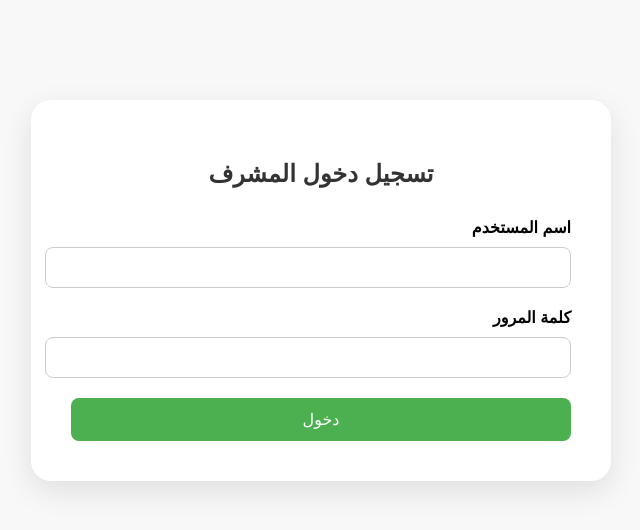
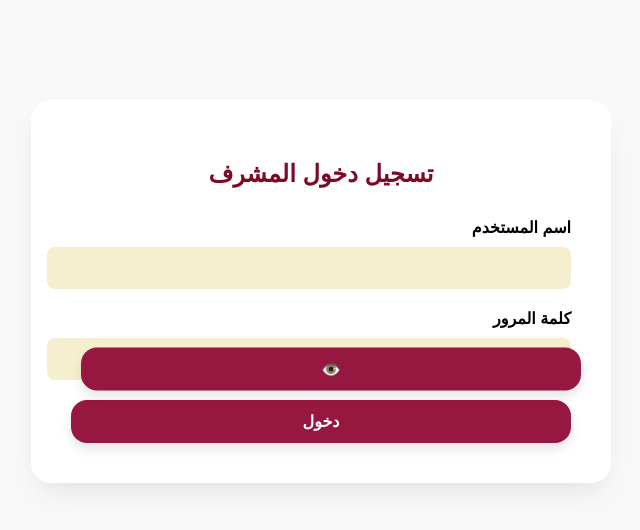
Before and after one commit to daisyda/eid-sacrifice, a Django app: template main_app/templates/admin/admin_login.html in a window 1280 px wide. Shown: the top 530 px of the page, without its empty margins (319-959 px from the left). Run offline with Django 5.2, Linux system fonts and the light colour scheme; the template is opened without the code that fills it, so the values that code supplies are empty.

Commit message:
update style

```diff
--- a/main_app/templates/admin/admin_login.html
+++ b/main_app/templates/admin/admin_login.html
@@ -16,7 +16,7 @@
             background-color: #fff;
             padding: 40px;
             border-radius: 20px;
-            box-shadow: 0 10px 30px rgba(0, 0, 0, 0.1);
+            box-shadow: 0 15px 30px -10px rgba(0, 0, 0, 0.1);
             text-align: right;
         }
 
@@ -24,7 +24,7 @@
             text-align: center;
             margin-bottom: 30px;
             font-size: 24px;
-            color: #333;
+            color: #7c0a27;
         }
 
         .login-form label {
@@ -37,23 +37,42 @@
             width: 100%;
             padding: 12px;
             margin-bottom: 20px;
-            border: 1px solid #ccc;
+            background-color: #f5eecf;
+            border: none;
             border-radius: 8px;
+            font-size: 16px;
+        }
+
+        .password-wrapper {
+            position: relative;
+        }
+
+        .toggle-password {
+            position: absolute;
+            top: 50%;
+            left: 10px;
+            transform: translateY(-50%);
+            background: none;
+            border: none;
+            cursor: pointer;
+            font-size: 18px;
         }
 
         .login-form button {
             width: 100%;
             padding: 12px;
-            background-color: #4CAF50;
+            background-color: #96173f;
             color: white;
             border: none;
-            border-radius: 8px;
+            border-radius: 16px;
             font-size: 16px;
+            font-weight: bold;
             cursor: pointer;
+            box-shadow: 0 6px 12px rgba(0,0,0,0.1);
         }
 
         .login-form button:hover {
-            background-color: #45a049;
+            background-color: #7a1132;
         }
 
         .error-messages {
@@ -72,7 +91,10 @@
             <input type="text" name="username" id="username" required>
 
             <label for="password">كلمة المرور</label>
-            <input type="password" name="password" id="password" required>
+            <div class="password-wrapper">
+                <input type="password" name="password" id="password" required>
+                <button type="button" class="toggle-password" onclick="togglePassword()">👁️</button>
+            </div>
 
             <button type="submit">دخول</button>
 
@@ -85,5 +107,13 @@
             {% endif %}
         </form>
     </div>
+
+    <script>
+        function togglePassword() {
+            const passwordInput = document.getElementById("password");
+            const type = passwordInput.getAttribute("type") === "password" ? "text" : "password";
+            passwordInput.setAttribute("type", type);
+        }
+    </script>
 </body>
 </html>
```
